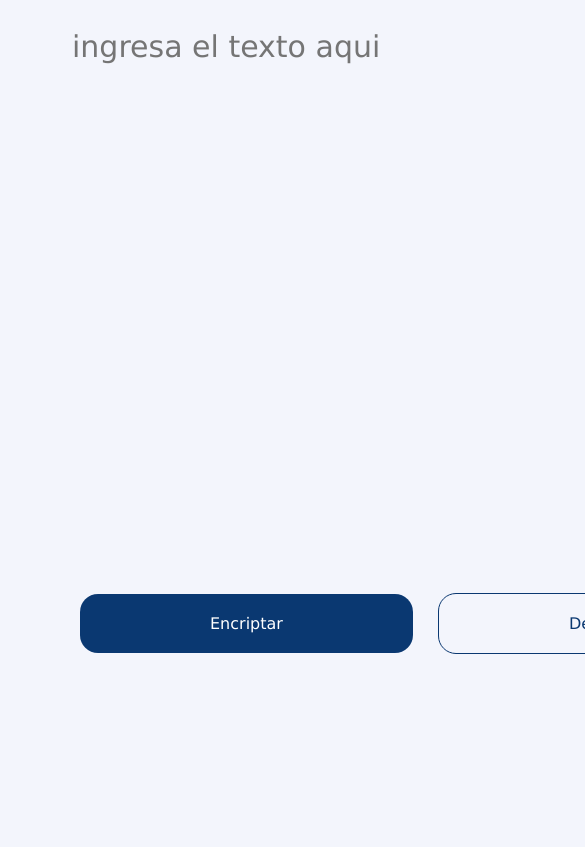
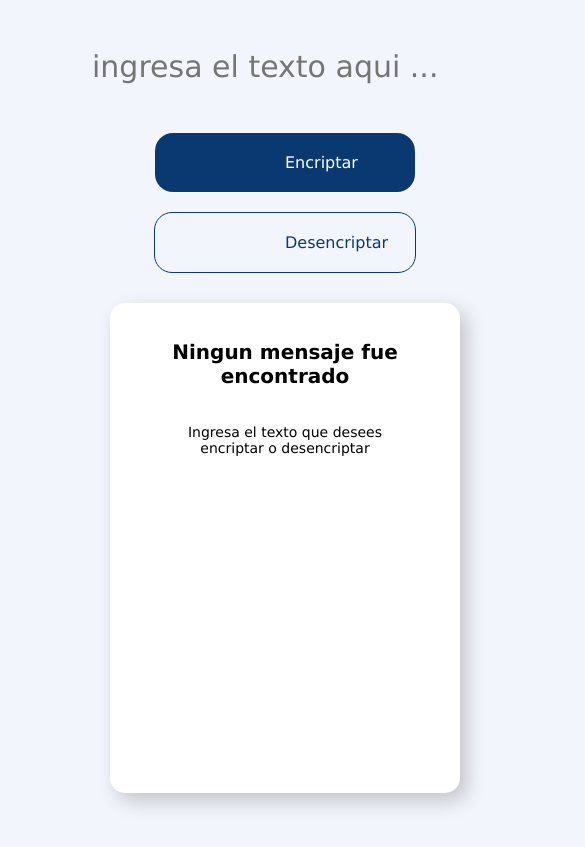
Before and after one commit to Luis-Nina21/Encriptador-Alura, a plain HTML site: page index.html in a window 390 px wide. Shown: the part 95-942 px from the top of the page, 585 px wide, since content can reach past the window. Drawn offline with Linux system fonts and the light colour scheme.

Commit message:
modificando el responsive

```diff
--- a/app.js
+++ b/app.js
@@ -4,8 +4,8 @@ window.onload = function() {
     document.getElementById("Copiar").style.display = "none";
     document.getElementById("imagenMensaje").style.marginTop="80px";
     document.getElementById("imagenMensaje").style.marginBottom="40px";
-    document.getElementById("mensajeTexto").style.padding="20px 40px 30px 40px";
-    document.getElementById("mensajeTexto").style.fontSize="14px"
+    document.getElementById("mensajetexto").style.padding="20px 40px 30px 40px";
+    document.getElementById("mensajetexto").style.fontSize="14px"
 
 }
 
@@ -36,7 +36,7 @@ function encriptarTexto() {
     document.getElementById("textoSalida").style.display = "block";
     document.getElementById("imagenMensaje").style.display = "none";
     document.getElementById("mensajeTitulo").style.display = "none";
-    document.getElementById("mensajeTexto").style.display = "none";
+    document.getElementById("mensajetexto").style.display = "none";
     document.getElementById("Copiar").style.display = "block";
     document.getElementById("Copiar").style.margin="0 auto"
     document.getElementById("Copiar").style.float="botton";
@@ -76,7 +76,7 @@ function desencriptarTexto() {
     document.getElementById("textoSalida").style.display = "block";
     document.getElementById("imagenMensaje").style.display = "none";
     document.getElementById("mensajeTitulo").style.display = "none";
-    document.getElementById("mensajeTexto").style.display = "none";
+    document.getElementById("mensajetexto").style.display = "none";
     document.getElementById("Copiar").style.display = "block";
     document.getElementById("Copiar").style.margin="0 auto"
     document.getElementById("Copiar").style.float="botton";
--- a/index.html
+++ b/index.html
@@ -4,6 +4,8 @@
     <meta charset="UTF-8">
     <meta name="viewport" content="width=device-width, initial-scale=1.0">
     <link rel="stylesheet" href="../Encriptador-Alura/styles.css">
+    <link rel="icon" href="../Encriptador-Alura/img/LogoMetaDato.png">
+
     <title>Document</title>
 </head>
 <body>
@@ -11,7 +13,7 @@
     <main>
 
         <section class="contenedor-izquierdo">
-            <textarea name="" id="textoEntrada" cols="30" rows="10" placeholder="ingresa el texto aqui"></textarea>
+            <textarea name="" id="textoEntrada" cols="30" rows="10" placeholder="ingresa el texto aqui ..."></textarea>
             <p></p>
             <div class="botones-encriptar">
                 <button id="boton-encriptar" onclick="encriptarTexto()">Encriptar</button>
@@ -22,7 +24,7 @@
             <textarea name="" id="textoSalida" cols="15" rows="14"></textarea>
             <img id="imagenMensaje" src="../Encriptador-Alura/img/Muñeco.png" alt="">
             <h2 id="mensajeTitulo">Ningun mensaje fue encontrado</h2>
-            <p id="mensajeTexto">Ingresa el texto que desees encriptar o desencriptar</p>
+            <p id="mensajetexto">Ingresa el texto que desees encriptar o desencriptar</p>
             <button id="Copiar" onclick="copiarTexto()">Copiar</button>
         </aside>
     </main>
--- a/styles.css
+++ b/styles.css
@@ -132,5 +132,76 @@ margin-top: 500px;
     color: rgba(10, 56, 113, 1);
 }
 #Copiar:hover{
-    background-color: #F3F5FC;
+    background-color: #dce2f5;
 }
+
+
+
+/*---------------------------------------*/
+
+/* Estilos para pantallas pequeñas (teléfonos y tablets) */
+@media screen and (max-width: 480px) {
+    body {
+        width: 100%; /* Ajustar el ancho del cuerpo al 100% del viewport */
+        padding: 0; /* Eliminar el relleno del cuerpo */
+        margin: 0; /* Eliminar los márgenes del cuerpo */
+    }
+
+    main {
+        display: flex;
+        flex-direction: column;
+        width: 100%; /* Ajustar el ancho del contenedor principal al 100% del viewport */
+        padding: 20px; /* Agregar un relleno alrededor del contenedor principal */
+    }
+
+    .contenedor-izquierdo {
+        width: 100%; /* Permitir que el contenedor izquierdo ocupe todo el ancho */
+    }
+
+    .botones-encriptar {
+        width: auto;
+        display: flex;
+        flex-direction: column;
+        align-items: center;
+        margin-top: 20px;
+    }
+
+    .botones-encriptar button {
+        width: 200px; /* Ancho fijo para los botones */
+        margin: 10px;
+    }
+
+    #boton-desencriptar {
+        margin-top: 10px; /* Separación entre los botones */
+        text-align: center;
+    }
+    #boton-encriptar{
+        text-align: center;
+
+    }
+
+    .contenedor-derecho {
+        width: auto;
+        margin-top: 20px;
+        height: 450px;
+    }
+
+    #mensajeTitulo {
+        font-size: 20px;
+    }
+    #mensajetexto {
+        font-size: 50px;
+        margin-top: 10px; /* Separación entre el título y el texto */
+    }
+
+    #mensajeTitulo,
+    #mensajeTexto {
+        display: block; /* Mostrar título y texto */
+    }
+
+    #Copiar,
+    #textoSalida,
+    #imagenMensaje {
+        display: none; /* Ocultar elementos innecesarios */
+    }
+}
```
Also changed, not shown: img/LogoMetaDato.png (added).
